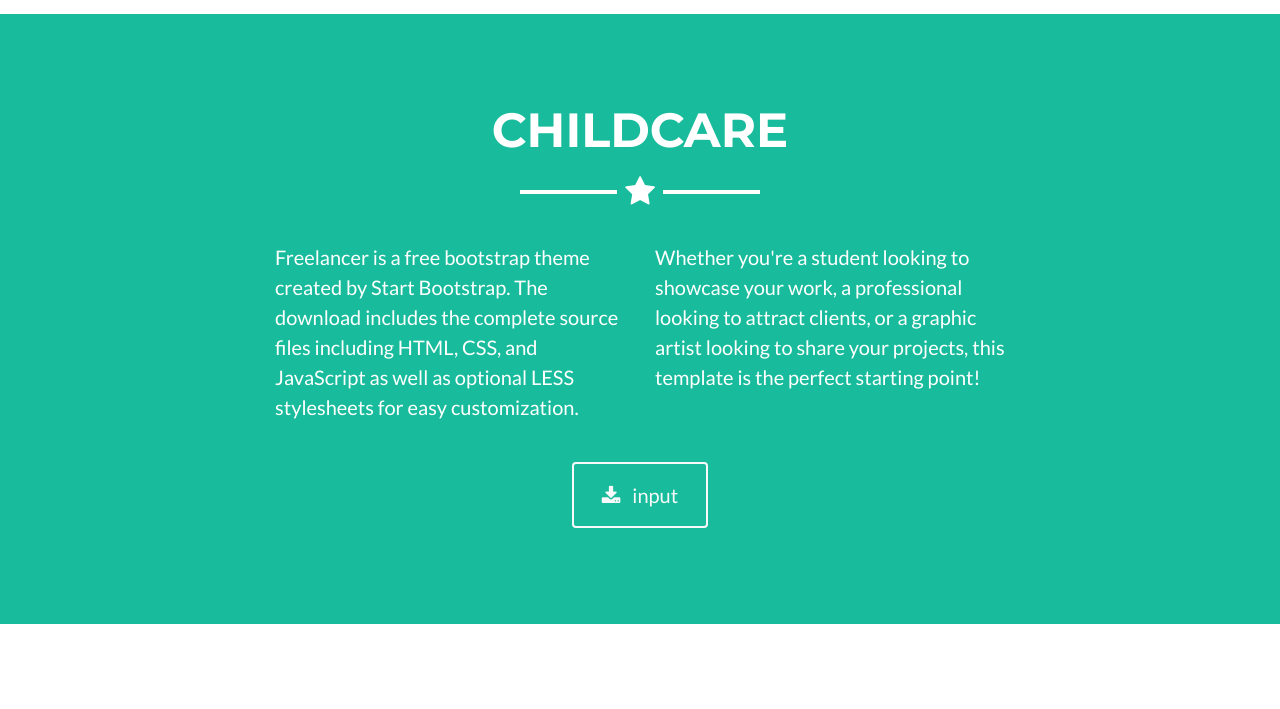
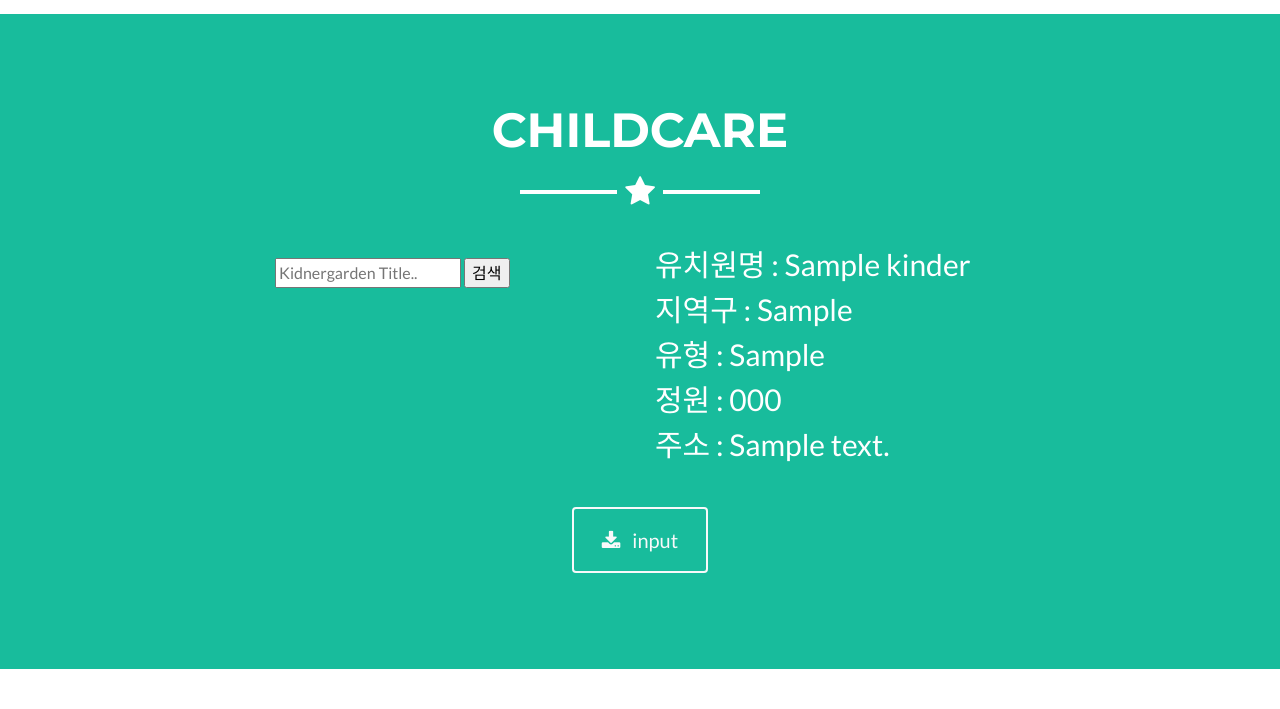
Before and after one commit to Parksoyeon12/OSSP, a Django app: template education/myapp/templates/myapp/index.html in a window 1280 px wide. Shown: the part 1816-2525 px from the top of the page. Run offline with Django 3.2, Linux system fonts and the light colour scheme; tables that the repository leaves empty hold one stand-in row (values such as "Sample post"); the template is opened without the code that fills it: values that come from a table or form of the project are taken from there, most other values are stand-ins (such as "Sample title", 1, 10 or a date in 2020); some libraries are stand-ins or nearby versions.

Commit message:
유치원 검색창

```diff
--- a/education/myapp/templates/myapp/index.html
+++ b/education/myapp/templates/myapp/index.html
@@ -152,10 +152,26 @@
         <hr class="star-light mb-5">
         <div class="row">
           <div class="col-lg-4 ml-auto">
-            <p class="lead">Freelancer is a free bootstrap theme created by Start Bootstrap. The download includes the complete source files including HTML, CSS, and JavaScript as well as optional LESS stylesheets for easy customization.</p>
+            <p class="lead"><form action="{% url 'newss:childsearch' %}" method="GET">
+            <input type="text" name="q" placeholder="Kidnergarden Title..">
+              <input type="submit" value="검색">
+           </form></p>
           </div>
           <div class="col-lg-4 mr-auto">
-            <p class="lead">Whether you're a student looking to showcase your work, a professional looking to attract clients, or a graphic artist looking to share your projects, this template is the perfect starting point!</p>
+            <p style="font-size:30px">  {% if kinders %}
+            {% for kinder in kinders %}
+            유치원명 : {{ kinder.name }}
+            <br>
+            지역구 : {{ kinder.divide }}
+            <br>
+            유형 : {{ kinder.types}}
+            <br>
+            정원 : {{ kinder.snumber }}
+             <br>
+            주소 : {{ kinder.address}}
+            <br>
+            {% endfor %}
+            {% endif %}</p>
           </div>
         </div>
         <div class="text-center mt-4">
--- a/education/myapp/urls.py
+++ b/education/myapp/urls.py
@@ -7,6 +7,6 @@
 urlpatterns = [
 	url(r'^edu/', views.index, name = 'api_search'),
 	url(r'^input/', views.input, name = 'inputdata'),
-	url(r'^input1/', views.input1),
+	url(r'^input1/', views.input1, name = 'childsearch'),
 	url(r'^input2/', views.input2)
 ]
```
Also changed, not shown: education/myapp/views.py (+19 -22 lines), 1 other file.
